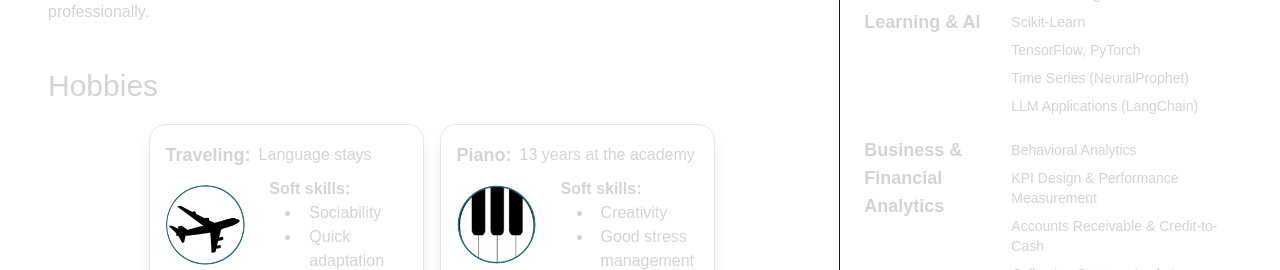
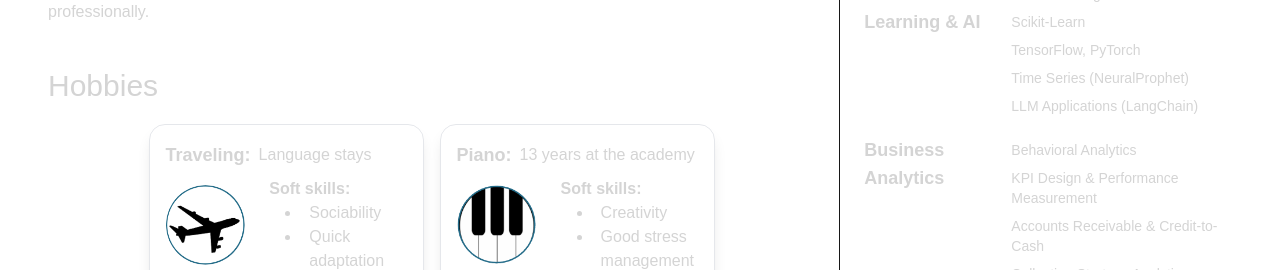
Before and after one commit to Jordan-92/JordanHermans, a Next.js app: page / in a window 1280 px wide. Shown: the part 900-1170 px from the top of the page. Built offline with nearby package versions, Linux system fonts and the light colour scheme.

Commit message:
Fix formatting and update titles in constants

```diff
--- a/src/app/constants/index.js
+++ b/src/app/constants/index.js
@@ -86,7 +86,7 @@ export const SKILLS = [
       "Python",
       "SQL (PostgreSQL)",
       "Pandas",
-      "Statistical Analysis"
+      "Statistical Analysis",
     ],
   },
   {
@@ -96,16 +96,16 @@ export const SKILLS = [
       "Scikit-Learn",
       "TensorFlow, PyTorch",
       "Time Series (NeuralProphet)",
-      "LLM Applications (LangChain)"
+      "LLM Applications (LangChain)",
     ],
   },
   {
-    title: "Business & Financial Analytics",
+    title: "Business Analytics",
     skills: [
       "Behavioral Analytics",
       "KPI Design & Performance Measurement",
       "Accounts Receivable & Credit-to-Cash",
-      "Collection Strategy Analytics"
+      "Collection Strategy Analytics",
     ],
   },
   {
@@ -114,7 +114,7 @@ export const SKILLS = [
       "Data Pipelines",
       "Git & GitLab",
       "Docker",
-      "PyTest"
+      "PyTest",
     ],
   },
 ];
```
